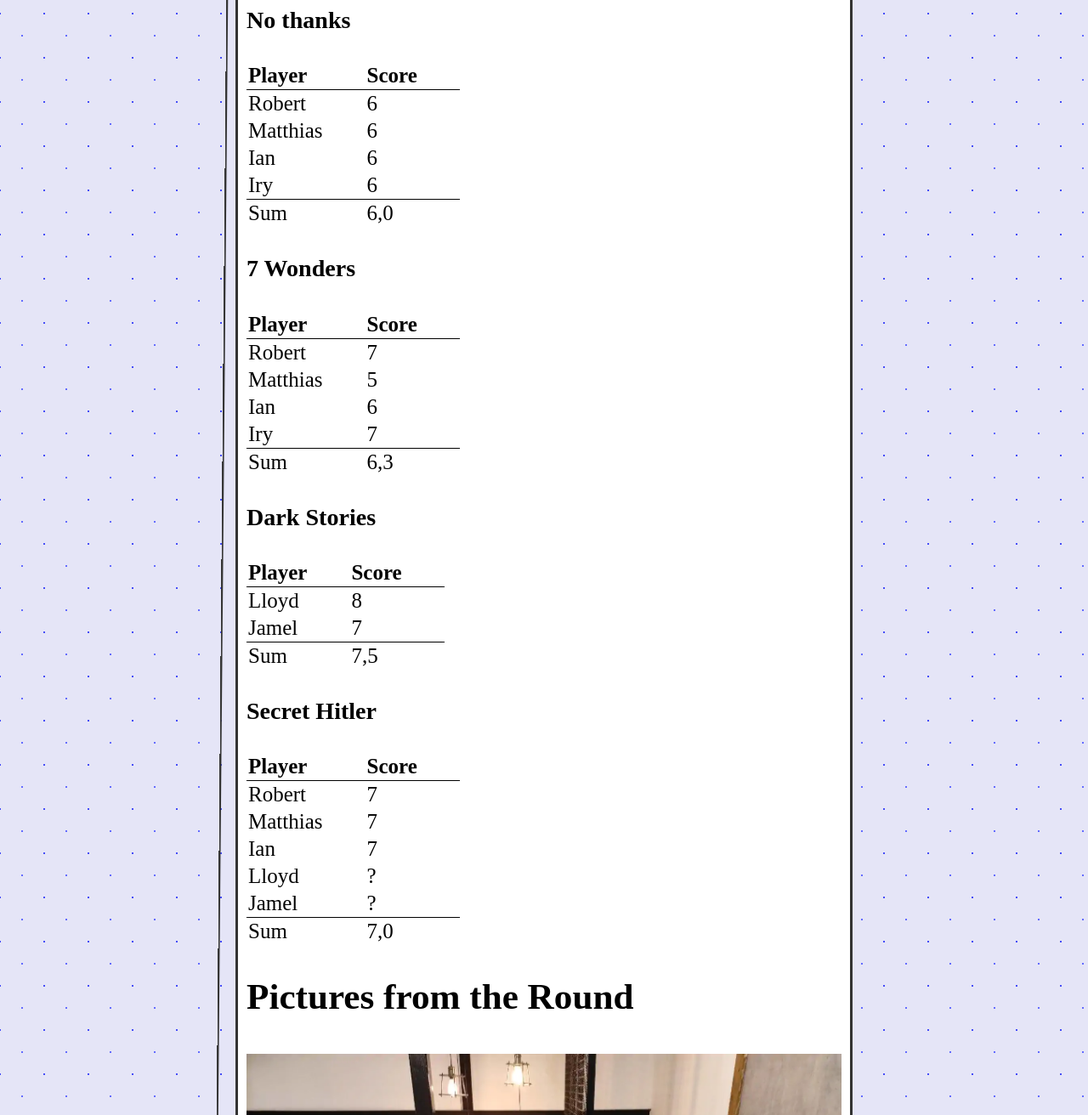
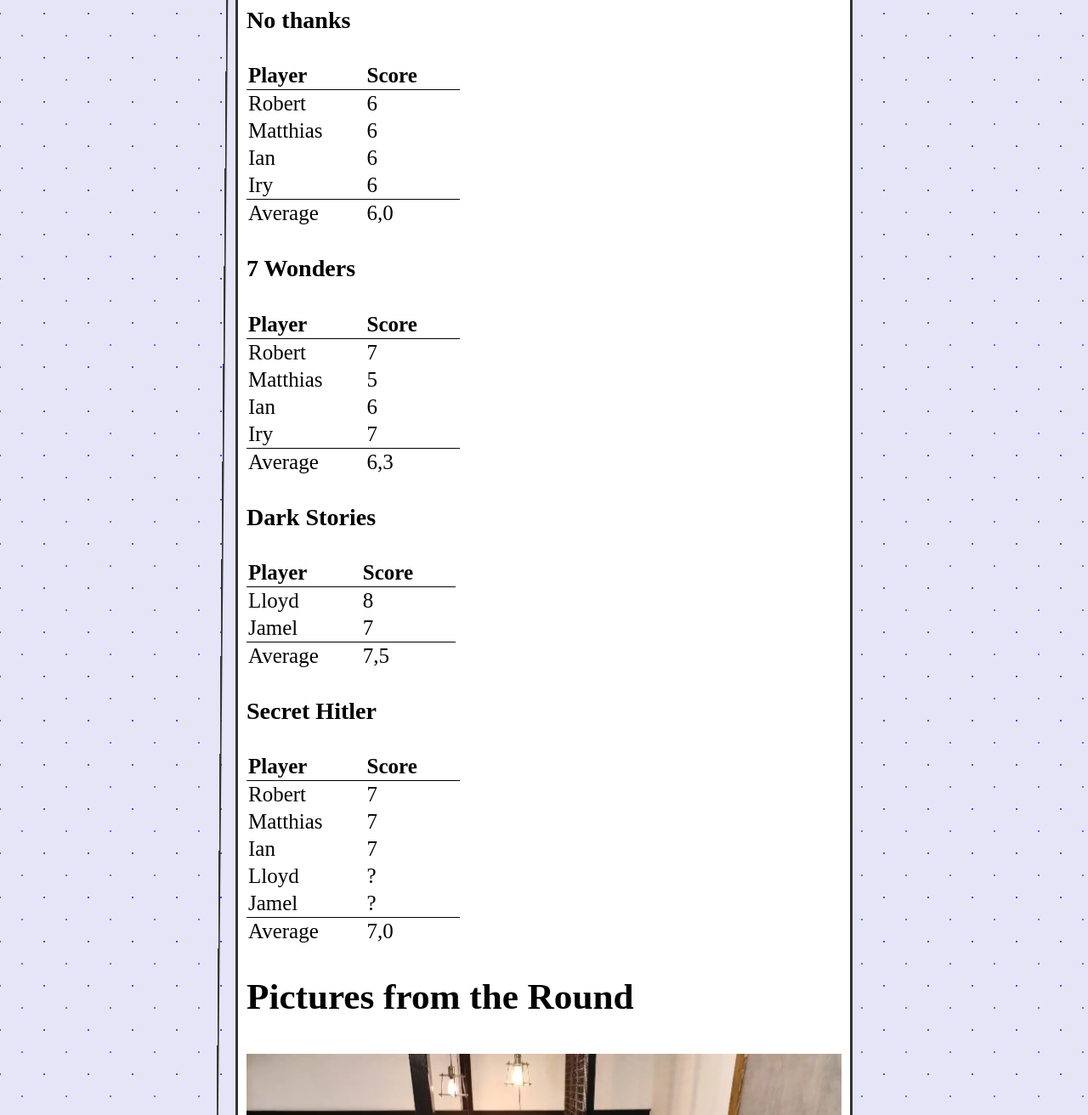
Before and after one commit to Robert-Ernst/boardgame-group, a plain HTML site: page html/rounds/2021-12-09.html in a window 1280 px wide. Shown: the part 3260-4572 px from the top of the page at 85% size. Drawn offline with Linux system fonts and the light colour scheme.

Commit message:
Change wrong sum to the term average

```diff
--- a/html/rounds/2021-12-09.html
+++ b/html/rounds/2021-12-09.html
@@ -93,7 +93,7 @@
         </tbody>
         <tfoot>
             <tr>
-                <td>Sum</td>
+                <td>Average</td>
                 <td>6,0</td>
             </tr>
         </tfoot>
@@ -127,7 +127,7 @@
         </tbody>
         <tfoot>
             <tr>
-                <td>Sum</td>
+                <td>Average</td>
                 <td>6,3</td>
             </tr>
         </tfoot>
@@ -153,7 +153,7 @@
         </tbody>
         <tfoot>
             <tr>
-                <td>Sum</td>
+                <td>Average</td>
                 <td>7,5</td>
             </tr>
         </tfoot>
@@ -191,7 +191,7 @@
         </tbody>
         <tfoot>
             <tr>
-                <td>Sum</td>
+                <td>Average</td>
                 <td>7,0</td>
             </tr>
         </tfoot>
```
Also changed, not shown: html/rounds/2021-11-27.html (+2 -2 lines), html/rounds/2021-12-02.html (+3 -3 lines), html/rounds/2021-12-16.html (+4 -4 lines).
